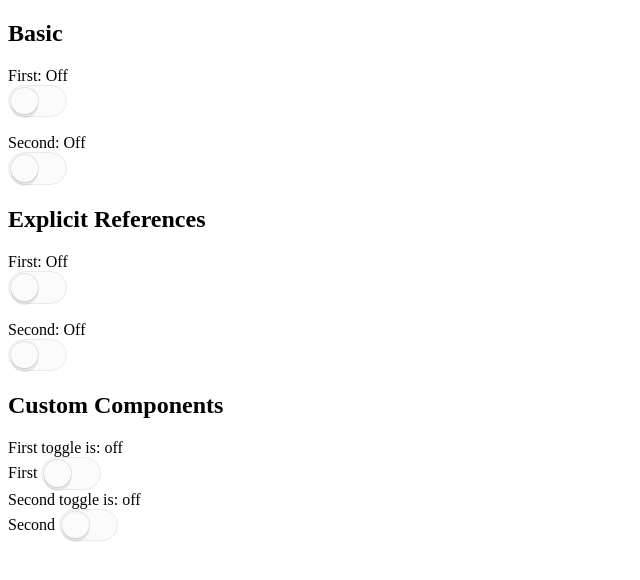
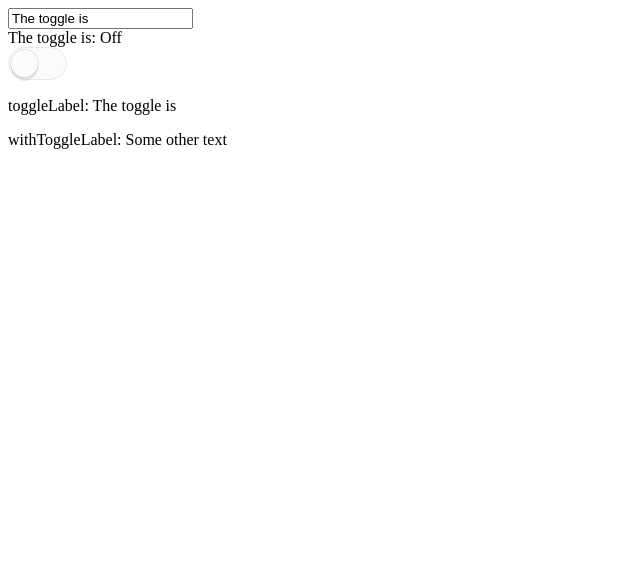
Before and after one commit to TisSTP/angular7-toggle-example, an Angular app: page / in a window 1280 px wide. Shown: the top 580 px of the page, without its empty margins (0-640 px from the left). Built offline with nearby package versions, Linux system fonts and the light colour scheme.

Commit message:
step 4: Avoid Namespace Clashes with Directives

```diff
--- a/src/app/app.component.html
+++ b/src/app/app.component.html
@@ -1,3 +1,21 @@
+<div toggle #myToggle="toggle" #myWithToggle="toggleProvider"
+     (toggle)="onToggle(myLabel, $event)"
+     [toggleLabel]="myLabel"
+     [withToggleLabel]="someOtherText">
+
+  <input [(ngModel)]="myLabel" /> <br/>
+  {{myLabel}}:
+  <toggle-on>On</toggle-on>
+  <toggle-off>Off</toggle-off>
+  <toggle-button></toggle-button>
+  <p>toggleLabel: {{myToggle.label}}</p>
+  <p>withToggleLabel: {{myWithToggle.label}}</p>
+
+</div>
+
+
+
+<!--
 <h2>Basic</h2>
 <div toggle #firstToggle="toggle" (toggle)="onToggle('first', $event)">
   <p>
@@ -38,3 +56,4 @@
 </div>
 <app-labelled-state toggleName="Second" [toggleProvider]="secondToggle"> </app-labelled-state>
 <app-labelled-button toggleName="Second" [toggleProvider]="secondToggle"> </app-labelled-button>
+-->
--- a/src/app/app.component.ts
+++ b/src/app/app.component.ts
@@ -5,6 +5,9 @@ import { Component } from '@angular/core';
   templateUrl: './app.component.html'
 })
 export class AppComponent {
+  myLabel: string = 'The toggle is';
+  someOtherText: string = 'Some other text';
+
   onToggle(message, on) {
     console.log(message, on);
   }
--- a/src/app/toggle/toggle-provider.directive.ts
+++ b/src/app/toggle/toggle-provider.directive.ts
@@ -7,6 +7,7 @@ import { ToggleDirective } from './toggle.directive';
 })
 export class ToggleProviderDirective implements OnChanges {
   @Input() toggleProvider: ToggleDirective;
+  @Input('withToggleLabel') label: string;
 
   toggle: ToggleDirective = this.toggleDirective;
 
@@ -16,9 +17,12 @@ export class ToggleProviderDirective implements OnChanges {
   ) { }
 
   ngOnChanges(changes: SimpleChanges): void {
-    const { toggleProvider } = changes;
+    const { toggleProvider, label } = changes;
     if (toggleProvider) {
       this.toggle = this.toggleProvider || this.toggleDirective;
+    }
+    if (label) {
+      console.log(this.label);
     }
   }
 
--- a/src/app/toggle/toggle.directive.ts
+++ b/src/app/toggle/toggle.directive.ts
@@ -1,15 +1,25 @@
-import { Directive, EventEmitter, Input, Output } from '@angular/core';
+import { Directive, EventEmitter, Input, OnChanges, Output, SimpleChanges } from '@angular/core';
 
 @Directive({
   exportAs: 'toggle',
   selector: 'toggle, [toggle]'
 })
-export class ToggleDirective {
+export class ToggleDirective implements OnChanges {
   @Input() on: boolean;
   @Output() toggle: EventEmitter<boolean> = new EventEmitter();
+
+  @Input('toggleLabel') label: string;
 
   setOnState(on: boolean) {
     this.on = on;
     this.toggle.emit(this.on);
   }
+
+  ngOnChanges(changes: SimpleChanges): void {
+    const { label } = changes;
+    if (label) {
+      console.log(this.label);
+    }
+  }
+
 }
```
